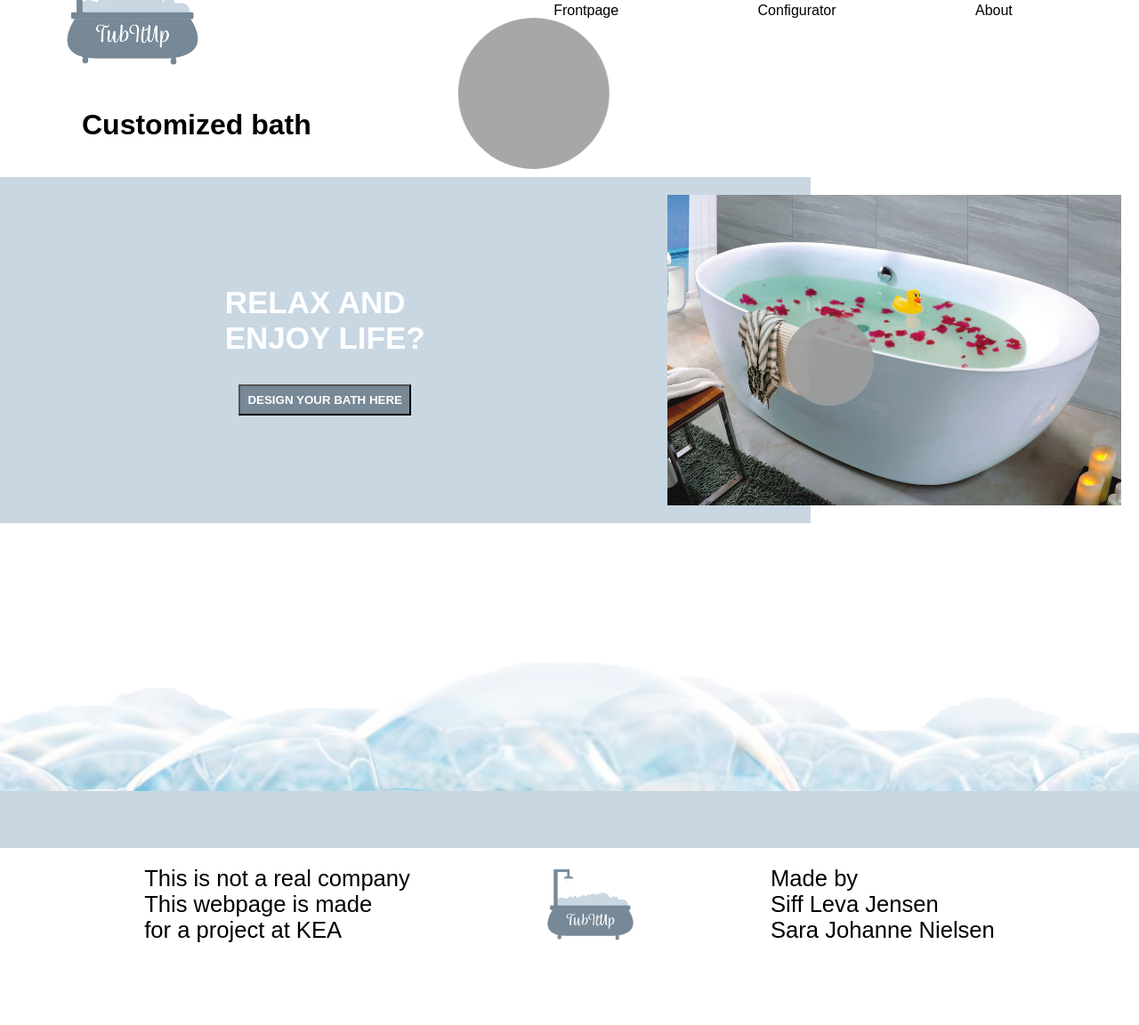
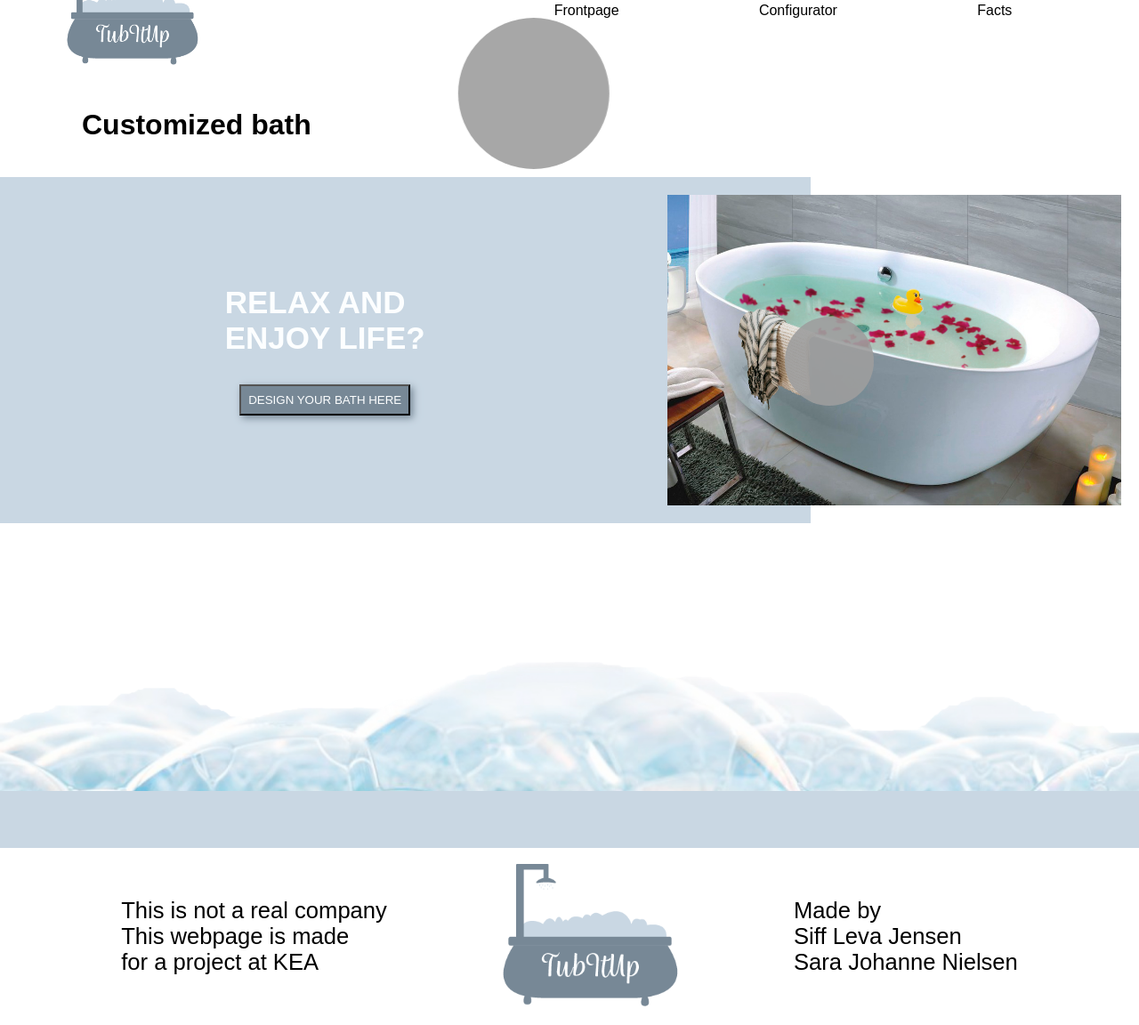
Before and after one commit to siff0077/12c_03_01_advanced_animation_project, a plain HTML site: page index.html in a window 1280 px wide. Shown: the part 54-1206 px from the top of the page at 89% size. Before the commit the page ends 1124 px from the top, so only its background shows below. Drawn offline with Linux system fonts and the light colour scheme; grey boxes are pictures that could not be loaded; a web font is replaced by a local one.

Commit message:
frontpage fixed (z-index and fonts)

```diff
--- a/index.html
+++ b/index.html
@@ -7,6 +7,7 @@
     <title>12c_03_01_advanced animation project</title>
     <link rel="stylesheet" href="style.css">
     <link rel="stylesheet" href="https://use.typekit.net/ocw7pxm.css">
+    <link rel="stylesheet" href="https://use.typekit.net/sqz0gel.css">
 </head>
 <body>
 
@@ -36,7 +37,7 @@
             <ul class="nav_menu">
                 <li><a href="index.html" class="nav_links">Frontpage</a></li>
                 <li><a href="configurator.html" class="nav_links">Configurator</a></li>
-                <li><a href="about.html" class="nav_links">About</a></li>
+                <li><a href="scrollpage.html" class="nav_links">Facts</a></li>
             </ul>
         </nav>
     </div>
@@ -47,7 +48,9 @@
     <div id="frontpage_container">
         <div class="column_top">
             <h2>Relax and <br> enjoy life?</h2>
-            <button type="button">Design your bath here</button>
+            <div id="button_container">
+                <button type="button"><a href="configurator.html">Design your bath here</a></button>
+            </div>
 
         </div>
 
@@ -55,6 +58,7 @@
             <img src="images/splashpicture.png" alt="splashpicture">
         </div>
     </div>
+
 
     <footer>
         <img id="footer_picture" src="layout_images/footer_pic.png" alt="footerpicture">
@@ -66,8 +70,9 @@
                 for a project at KEA</p>
             </div>
 
-            <img id="footer_logo" src="layout_images/logo.png" alt="logo">
-
+            <div id="footer_logo">
+                <img id="bathtub_logo" src="layout_images/logo.png" alt="logo">
+            </div>
 
 
              <div id="column_right">
--- a/style.css
+++ b/style.css
@@ -57,6 +57,8 @@ img {
 .nav_links {
   color: black;
   text-decoration: none;
+  z-index: 1;
+  position: relative;
 }
 
 .nav_links:hover {
@@ -102,6 +104,9 @@ h1 {
 }
 
 h2 {
+  font-family: hero-new, sans-serif;
+  font-weight: 700;
+  font-style: normal;
   align-self: center;
   color: var(--white);
   text-transform: uppercase;
@@ -125,19 +130,38 @@ h2 {
   width: 80%;
 }
 
+#button_container {
+  display: flex;
+  justify-content: center;
+}
+
 button {
+  position: relative;
+  z-index: 1;
   margin-top: 4vh;
   max-width: 50vh;
-  align-self: center;
   padding: 1vh;
   background-color: var(--matteblue);
-  color: var(--white);
   text-transform: uppercase;
   font-weight: bold;
+  box-shadow: 3px 3px 8px #778896;
+}
+
+button a {
+  text-decoration: none;
+  color: var(--white);
+  font-family: hero-new, sans-serif;
+  font-weight: 400;
 }
 
 #footer_picture {
   opacity: 60%;
+}
+
+footer p {
+  font-family: hero-new, sans-serif;
+  font-weight: lighter;
+  font-style: normal;
 }
 
 #blue_banner {
@@ -151,15 +175,21 @@ button {
   display: flex;
   justify-content: space-evenly;
   flex-direction: row;
-  margin-top: 10px;
+  background-color: white;
+}
+
+#column_right,
+#column_left {
+  align-self: center;
 }
 
 p {
   font-size: 2vw;
 }
 
-#footer_logo {
-  width: 8%;
+#bathtub_logo {
+  width: 16vw;
+  height: auto;
 }
 /*--------------------------------frontpage END---------------------------------------*/
 
@@ -170,11 +200,9 @@ p {
   position: absolute;
   width: 100%;
   height: 100%;
-  z-index: 0;
   overflow: hidden;
   top: 0;
   left: 0;
-  z-index: 2;
 }
 
 .bubble {
@@ -324,6 +352,7 @@ p {
     top: 20%;
     right: 10%;
     transform: translate(5%, 20%);
+    z-index: 1;
   }
 
   .menu_toggle .bar {
```
